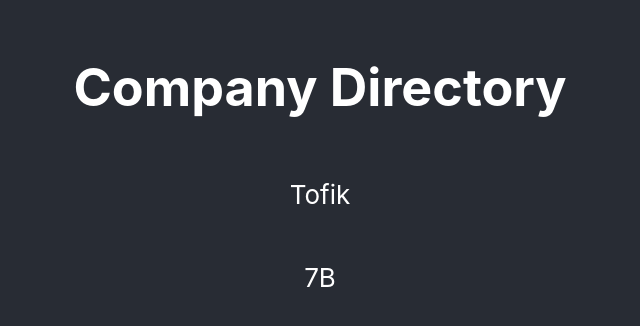
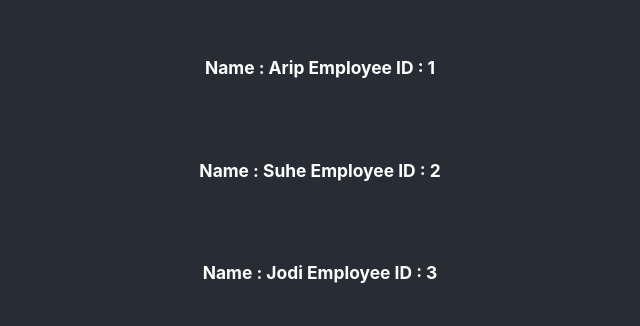
Before and after one commit to hira0021/React_Latihan1, a React (Create React App) app: page / in a window 1280 px wide. Shown: the part 230-556 px from the top of the page, without its empty margins (320-960 px from the left). Built offline with nearby package versions, Linux system fonts and the light colour scheme.

Commit message:
#4 More Map and Loop

```diff
--- a/src/App.js
+++ b/src/App.js
@@ -1,76 +1,34 @@
 import React, { useState } from 'react';
 import './App.css';
-import Employee from './Employee';
+import EmployeeMap from './EmployeeMap';
 
-const employeeInfo = [
+const employee = [
   {
-    firstName: "Jek",
-    lastName: "Smith",
-    age: "21",
-    employeeId: "1"
+    name: "Arip",
+    id: "1"
   },
   {
-    firstName: "Arip",
-    lastName: "Gege",
-    age: "21",
-    employeeId: "2"
+    name: "Suhe",
+    id: "2"
   },
   {
-    firstName: "Dewa",
-    lastName: "Bumi",
-    age: "21",
-    employeeId: "3"
-  },
-  {
-    firstName: "Sakti",
-    lastName: "Mandraguna",
-    age: "21",
-    employeeId: "4"
-  },
-  {
-    firstName: "Uzumaki",
-    lastName: "Genjih",
-    age: "59",
-    employeeId: "5"
+    name: "Jodi",
+    id: "3"
   }
-]
-
-const employeeData = {
-  id: "1",
-  name: "Tofik",
-  salary: "$5000",
-  address: {
-    salary: "$100",
-    street: "JL. Nanas",
-    country: "Indonesia",
-    province: "Banten",
-    zone: {
-      plantZone: "7B",
-      alienZone: "41"
-    }
-  }
-
-};
+];
 
 function App() {
-  // Destructuring dalam 1 baris
-  const {
-    name,
-    salary,
-    address: {
-      street,
-      country,
-      province,
-      zone : {plantZone: myPlantZone, alienZone}
-    }
-  } = employeeData;
 
   return (
     <div className="App">
       <header className="App-header">
-        <h1> Company Directory </h1>
-        <p>{name}</p>
-        <p>{myPlantZone}</p>
+
+      {employee.map(employee =>
+          <EmployeeMap key={employee.id} name={employee.name} id={employee.id} />
+      )}
+
+
+
       </header>
     </div>
   );
--- /dev/null
+++ b/src/EmployeeMap.jsx
@@ -0,0 +1,12 @@
+import React from 'react'
+
+const EmployeeMap = (props) => {
+    const {name, id} = props;
+    return (
+        <div>
+            <h6>{`Name : ${name} Employee ID : ${id}`}</h6>
+        </div>
+    )
+};
+
+export default EmployeeMap;
```
